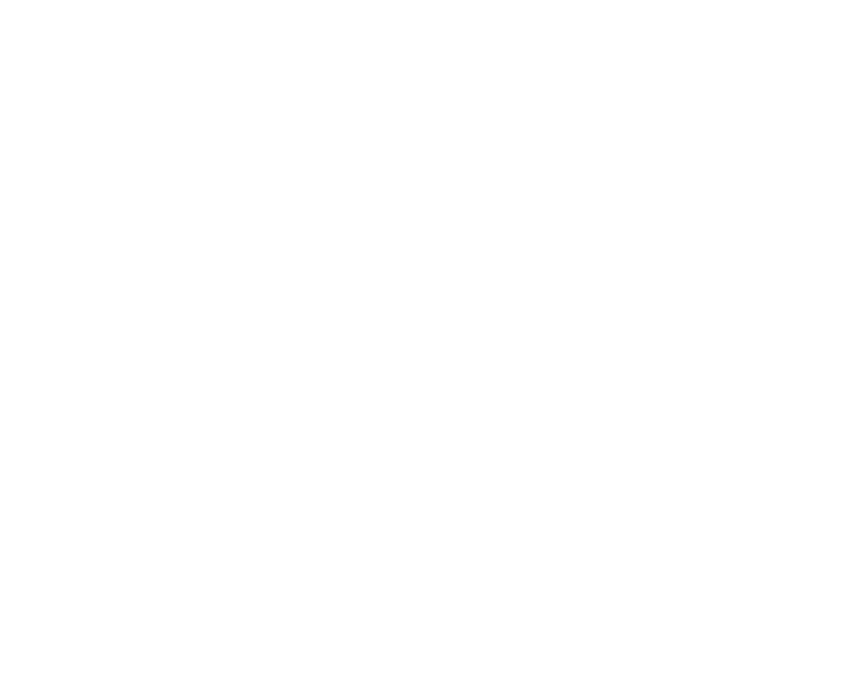
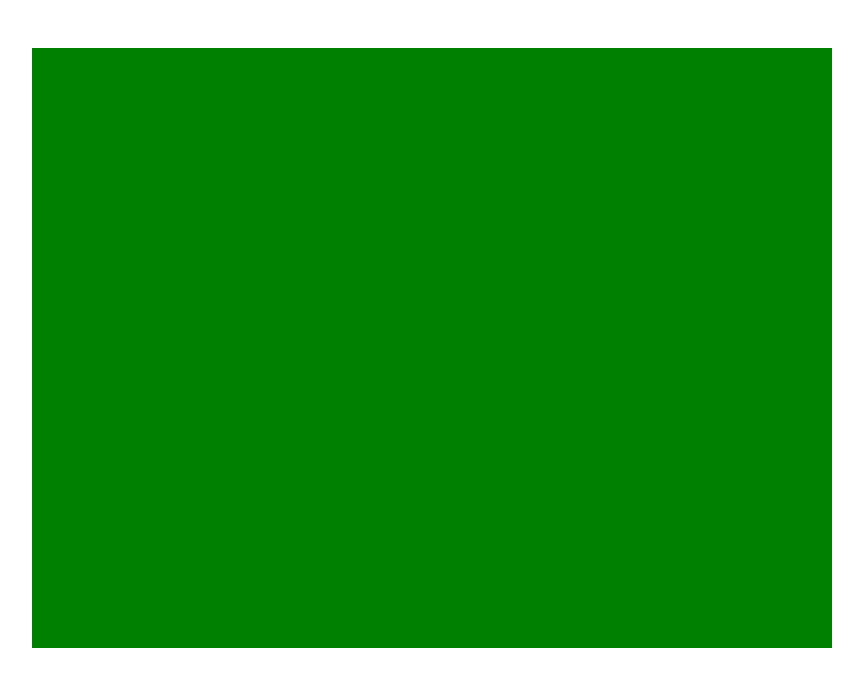
Before and after one commit to SimoneViglione/js-array-carousel, a plain HTML site: page index.html in a window 1280 px wide. Shown: the whole page, without its empty margins (208-1071 px from the left). Drawn offline with Linux system fonts and the light colour scheme.

Commit message:
creazione array

```diff
--- a/css/style.css
+++ b/css/style.css
@@ -1,5 +1,31 @@
 /********************************************/
 
+* {
+    margin: 0;
+    padding: 0;
+    box-sizing: border-box;
+}
+
+.debug .container {
+    background-color: green;
+}
+
+/********************************************/
+
+
+
+/********************************************/
+
+.container {
+    width: 800px;
+    margin: auto;
+
+}
+
+.carousel {
+    height: 600px;
+    margin-top: 3rem;
+}
 
 /********************************************/
 
@@ -10,11 +36,3 @@
 
 
 /********************************************/
-
-
-
-/********************************************/
-
-
-
-/********************************************/
--- a/index.html
+++ b/index.html
@@ -4,23 +4,24 @@
     <meta charset="UTF-8">
     <meta http-equiv="X-UA-Compatible" content="IE=edge">
     <meta name="viewport" content="width=device-width, initial-scale=1.0">
-    <title>Document</title>
+    <title>Carosello</title>
 
+    <link rel="stylesheet" href="https://cdnjs.cloudflare.com/ajax/libs/font-awesome/6.3.0/css/all.min.css" integrity="sha512-SzlrxWUlpfuzQ+pcUCosxcglQRNAq/DZjVsC0lE40xsADsfeQoEypE+enwcOiGjk/bSuGGKHEyjSoQ1zVisanQ==" crossorigin="anonymous" referrerpolicy="no-referrer" />
+    <link href="css/style.css" rel="stylesheet">
+</head>
 
-    <!--       LINK  BOOTSTRAP,  FONTAWESOME e CSS
+<body class="debug">
 
-    <link href="https://cdn.jsdelivr.net/npm/bootstrap@5.3.0-alpha1/dist/css/bootstrap.min.css" rel="stylesheet" integrity="sha384-GLhlTQ8iRABdZLl6O3oVMWSktQOp6b7In1Zl3/Jr59b6EGGoI1aFkw7cmDA6j6gD" crossorigin="anonymous">
-    <link rel="stylesheet" href="https://cdnjs.cloudflare.com/ajax/libs/font-awesome/6.3.0/css/all.min.css" integrity="sha512-SzlrxWUlpfuzQ+pcUCosxcglQRNAq/DZjVsC0lE40xsADsfeQoEypE+enwcOiGjk/bSuGGKHEyjSoQ1zVisanQ==" crossorigin="anonymous" referrerpolicy="no-referrer" />
-    <link href="css/style.css" rel="stylesheet">         -->
-</head>
-<body>
+    <div class="container">
+        <div class="carousel">
+
+        </div>
+    </div>
 
 
 
 
 
-
-    <!-- SCRIPT JAVASCRIPT <script type="text/javascript" src="js/main.js"></script> -->
-    <!--  SCRIPT BOOTSTRAP <script src="https://cdn.jsdelivr.net/npm/bootstrap@5.3.0-alpha1/dist/js/bootstrap.bundle.min.js" integrity="sha384-w76AqPfDkMBDXo30jS1Sgez6pr3x5MlQ1ZAGC+nuZB+EYdgRZgiwxhTBTkF7CXvN" crossorigin="anonymous"></script>-->
+    <script type="text/javascript" src="js/main.js"></script>
 </body>
 </html>
--- a/js/main.js
+++ b/js/main.js
@@ -0,0 +1 @@
+const images = ["img/01.webp", "img/02.webp", "img/03.webp", "img/04.webp", "img/05.webp" ];
```
